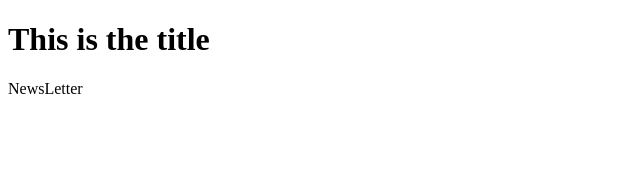
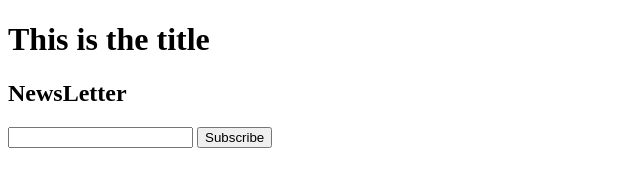
Before and after one commit to NikaCrafter/nike-website, a plain HTML site: page Documents/Git/Project2/index.html in a window 1280 px wide. Shown: the whole page, without its empty margins (0-640 px from the left). Drawn offline with Linux system fonts and the light colour scheme.

Commit message:
added inputs in Newsletter Section

```diff
--- a/Documents/Git/Project2/index.html
+++ b/Documents/Git/Project2/index.html
@@ -12,7 +12,9 @@
     <script src="main.js"></script>
 
     <section>
-        NewsLetter
+        <h1>NewsLetter</h1>
+        <input type="email">
+        <input type="submit" value ="Subscribe">
     </section>
 </body>
 </html>
```
